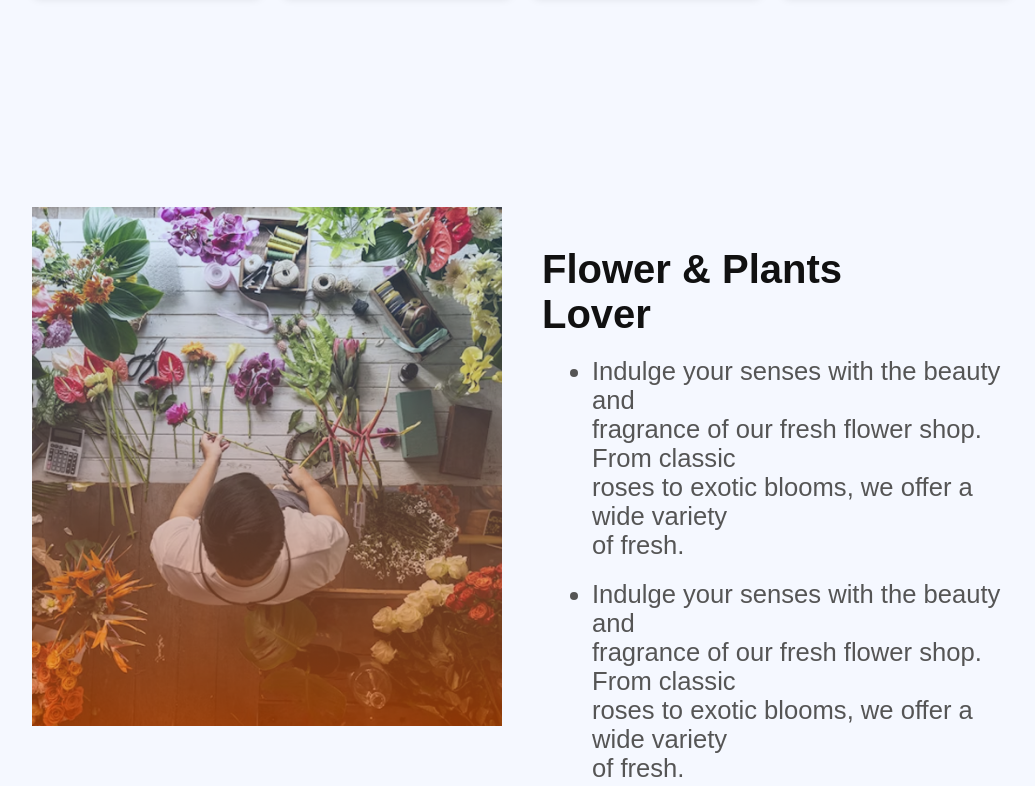
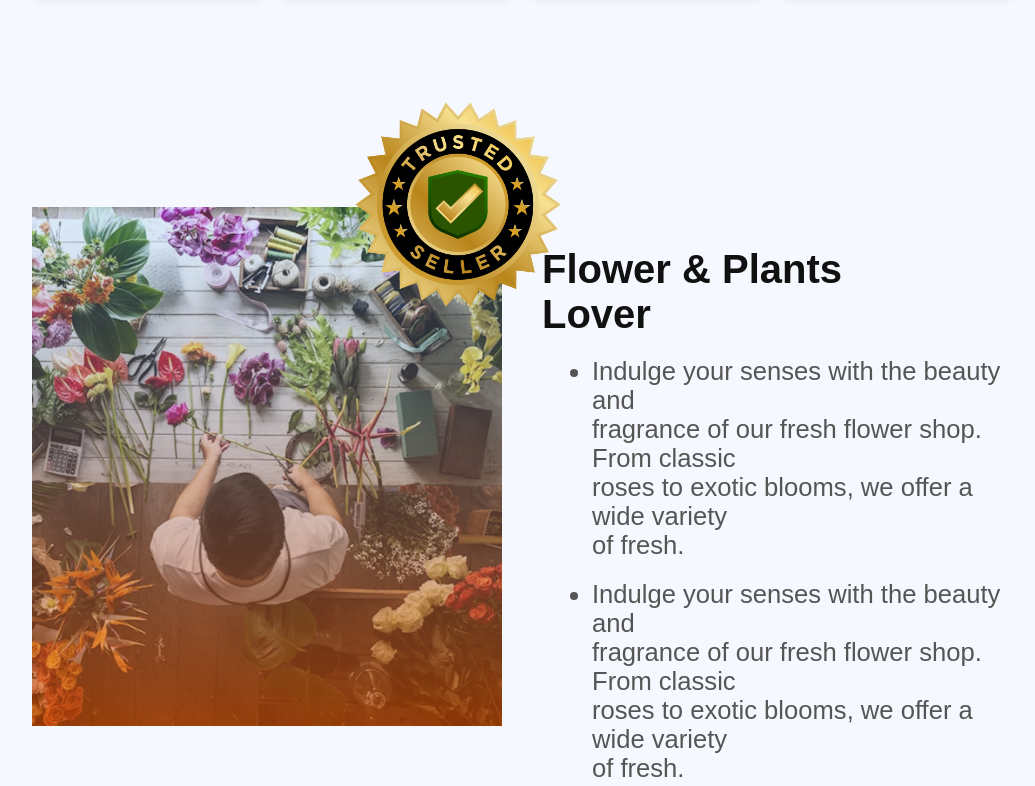
Before and after one commit to sumon72/assaignment2, a plain HTML site: page index.html in a window 1280 px wide. Shown: the part 1633-2419 px from the top of the page, without its empty margins (118-1153 px from the left). Drawn offline with Linux system fonts and the light colour scheme.

Commit message:
update badge

```diff
--- a/index.html
+++ b/index.html
@@ -128,6 +128,9 @@
     <section class="Plants-lover-container">
         <div class="Plants-lover-imgsection">
             <img src="assets/flower-store.png" alt="Plants Lover" class="Plants-lover-image" />
+            <div class="badge-overlay">
+                <img src="assets/trusted-badge.png" alt="trusted-badge" class="Plants-badge-image" />
+            </div>
         </div>
         <div class="Plants-lover-text">
             <h1>
@@ -211,7 +214,7 @@
                     <li>FAQ</li>
                     <li>Contact Us</li>
                 </ul>
-                 <ul>
+                <ul>
                     <li>Features</li>
                     <li>Pricing</li>
                     <li>Privacy Policy</li>
--- a/style/custom.css
+++ b/style/custom.css
@@ -211,11 +211,26 @@
 
 /* Plants Lover Section */
 .Plants-lover-container {
+    position: relative;
     display: flex;
     justify-content: space-between;
     padding: 0 150px;
     margin-top: 210px;
     height: 597px;
+}
+
+.badge-overlay {
+    position: absolute;
+    top: 0;
+    left: 45%;
+    transform: translate(-50%, -50%);
+    z-index: 2;
+
+}
+
+.Plants-badge-image {
+    height: 286px;
+    width: 286px;
 }
 
 .Plants-lover-imgsection {
@@ -518,6 +533,7 @@ footer {
         padding: 0 16px;
     }
 
+    /* plant lover section */
     .Plants-lover-container {
         flex-direction: column;
         padding: 0 16px;
@@ -544,6 +560,11 @@ footer {
         padding-left: 24px;
     }
 
+    .badge-overlay {
+        display: none;
+    }
+
+/* latest deal section */
     .latest-deal-container {
         padding: 80px 32px;
         margin-top: 143px;
@@ -689,7 +710,7 @@ footer {
         grid-template-columns: repeat(2, 1fr);
         padding: 0 16px;
     }
-
+/* plan lover section  */
     .Plants-lover-container {
         flex-direction: column;
         padding: 0 16px;
@@ -720,6 +741,11 @@ footer {
         margin-bottom: 16px;
     }
 
+  .badge-overlay {
+        display: none;
+    }
+
+    /* latest deal section */
     .latest-deal-container {
         padding: 60px 16px;
         margin-top: 143px;
```
